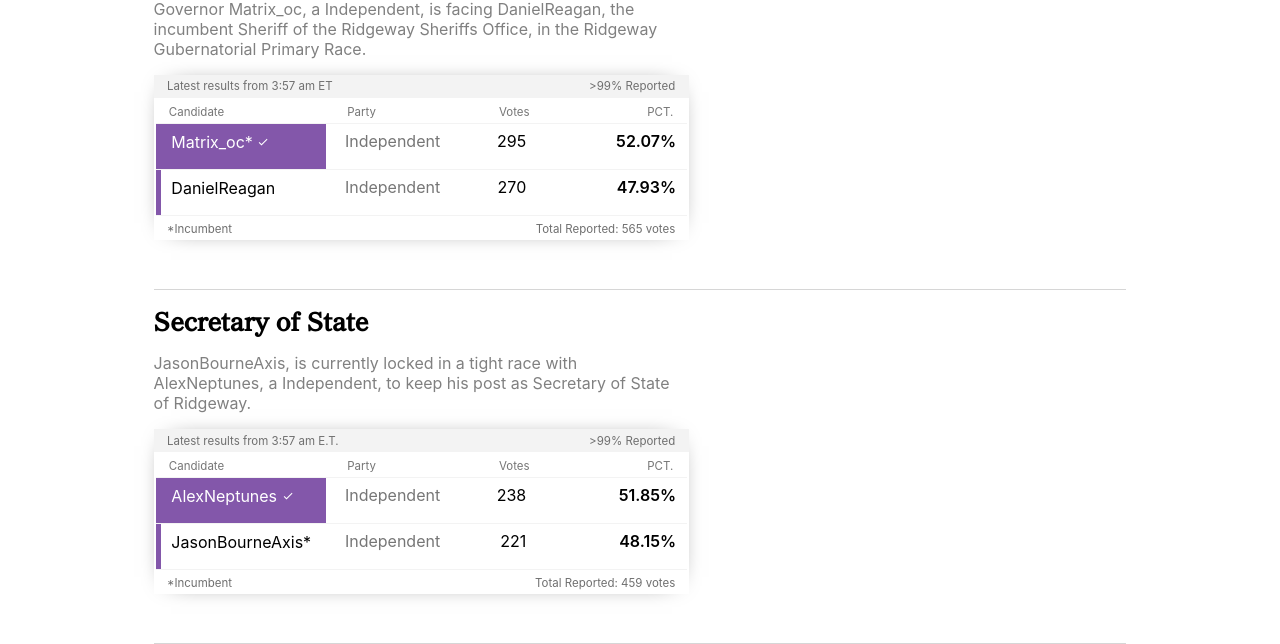
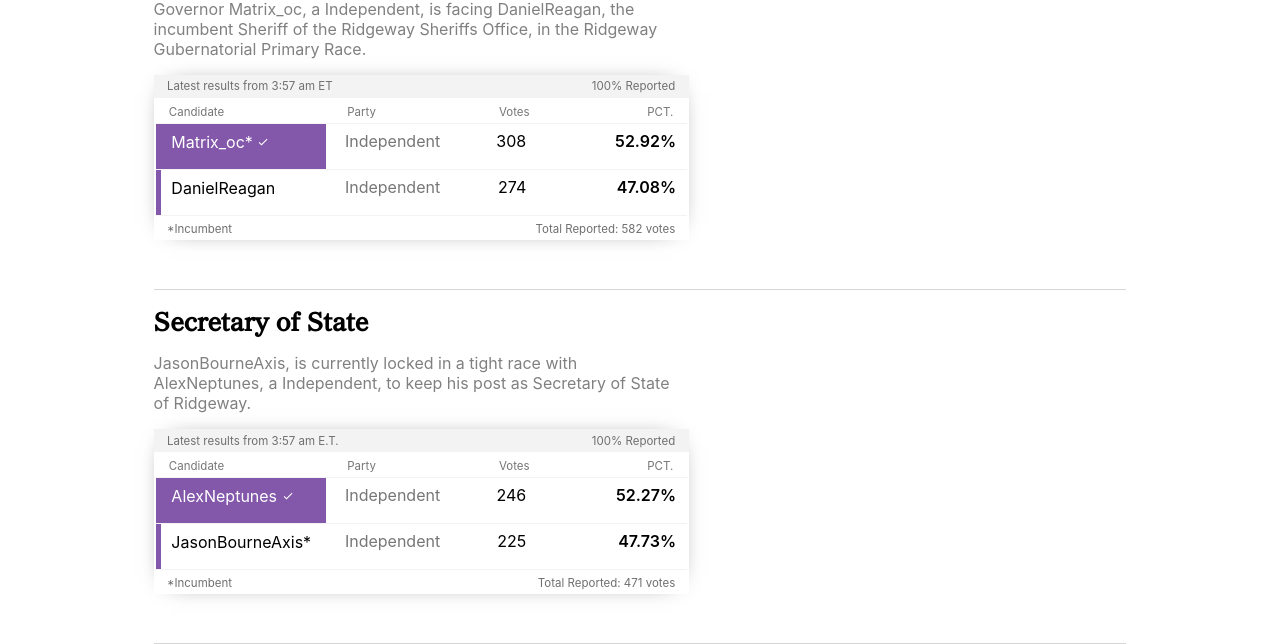
Before and after one commit to RestiveSole267/anctimes-elections, a React (Create React App) app: page /anctimes-elections/ridgeway in a window 1280 px wide. Shown: the part 276-920 px from the top of the page. Built offline with nearby package versions, Linux system fonts and the light colour scheme.

Commit message:
final election update

```diff
--- a/src/ridgeway/ridgeway.js
+++ b/src/ridgeway/ridgeway.js
@@ -22,7 +22,7 @@ class RidgewayElectionFeed extends React.Component{
                     <div className='candidate-table-1'>
                         <div className='updated-info-table'>
                             <p className='last-update-title'>Latest results from {ctime} ET</p>
-                            <p className='cerified-votes-title'>{'>'}99% Reported</p>
+                            <p className='cerified-votes-title'>100% Reported</p>
                         </div>
                         <table className='candidate-table-body'>
                             <thead className='table-head-info'>
@@ -35,20 +35,20 @@ class RidgewayElectionFeed extends React.Component{
                                 <div className='can-partycolor-ind'></div>
                                 <div className='can-name1'>Matrix_oc* <CheckIcon className="checkicon" style={{ fontSize: 12 }}></CheckIcon></div>
                                 <div className='can-party'>Independent</div>
-                                <div className='can-votes'>295</div>
-                                <div className='can-pct'>52.07%</div>
+                                <div className='can-votes'>308</div>
+                                <div className='can-pct'>52.92%</div>
                             </tr>
                             <tr className='candidate-2'>
                                 <div className='can-partycolor-ind'></div>
                                 <div className='can-name2'>DanielReagan</div>
                                 <div className='can-party'>Independent</div>
-                                <div className='can-votes'>270</div>
-                                <div className='can-pct'>47.93%</div>
+                                <div className='can-votes'>274</div>
+                                <div className='can-pct'>47.08%</div>
                             </tr>
                         </table>
                         <div className='footer-table'>
                             <p className='footnote-title'>*Incumbent</p>
-                            <p className='reported-title'>Total Reported: 565 votes</p>
+                            <p className='reported-title'>Total Reported: 582 votes</p>
                         </div>
                     </div>
                 </div>
@@ -58,7 +58,7 @@ class RidgewayElectionFeed extends React.Component{
                     <div className='candidate-table-1'>
                         <div className='updated-info-table'>
                             <p className='last-update-title'>Latest results from {ctime} E.T.</p>
-                            <p className='cerified-votes-title'>{'>'}99% Reported</p>
+                            <p className='cerified-votes-title'>100% Reported</p>
                         </div>
                         <table className='candidate-table-body'>
                             <thead className='table-head-info'>
@@ -71,20 +71,20 @@ class RidgewayElectionFeed extends React.Component{
                                 <div className='can-partycolor-ind'></div>
                                 <div className='can-name1'>AlexNeptunes <CheckIcon className="checkicon" style={{ fontSize: 12 }}></CheckIcon></div>
                                 <div className='can-party'>Independent</div>
-                                <div className='can-votes'>238</div>
-                                <div className='can-pct'>51.85%</div>
+                                <div className='can-votes'>246</div>
+                                <div className='can-pct'>52.27%</div>
                             </tr>
                             <tr className='candidate-1'>
                                 <div className='can-partycolor-ind'></div>
                                 <div className='can-name-unoffical'>JasonBourneAxis*</div>
                                 <div className='can-party'>Independent</div>
-                                <div className='can-votes'>221</div>
-                                <div className='can-pct'>48.15%</div>
+                                <div className='can-votes'>225</div>
+                                <div className='can-pct'>47.73%</div>
                             </tr>
                         </table>
                         <div className='footer-table'>
                             <p className='footnote-title'>*Incumbent</p>
-                            <p className='reported-title'>Total Reported: 459 votes</p>
+                            <p className='reported-title'>Total Reported: 471 votes</p>
                         </div>
                     </div>
                 </div>
```
